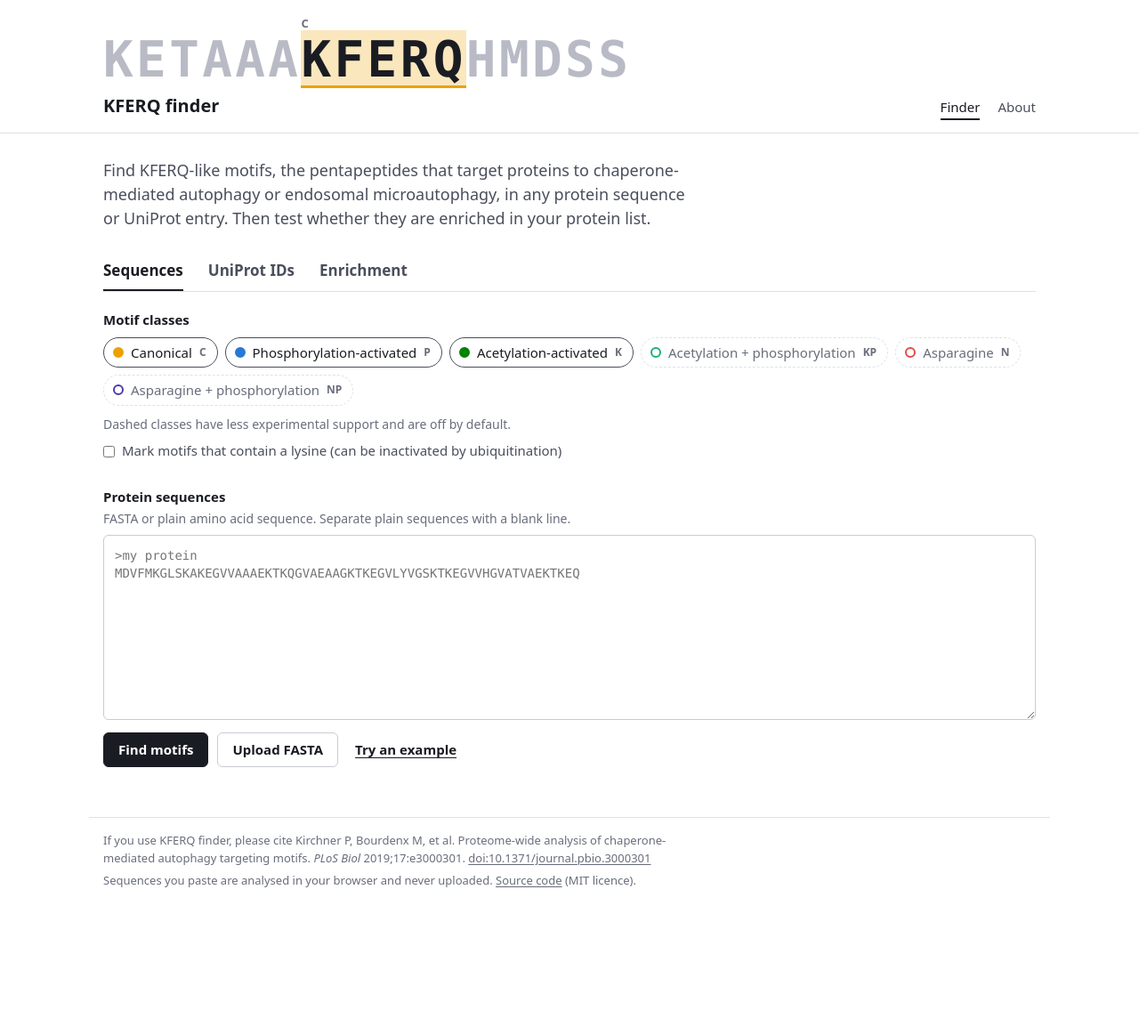
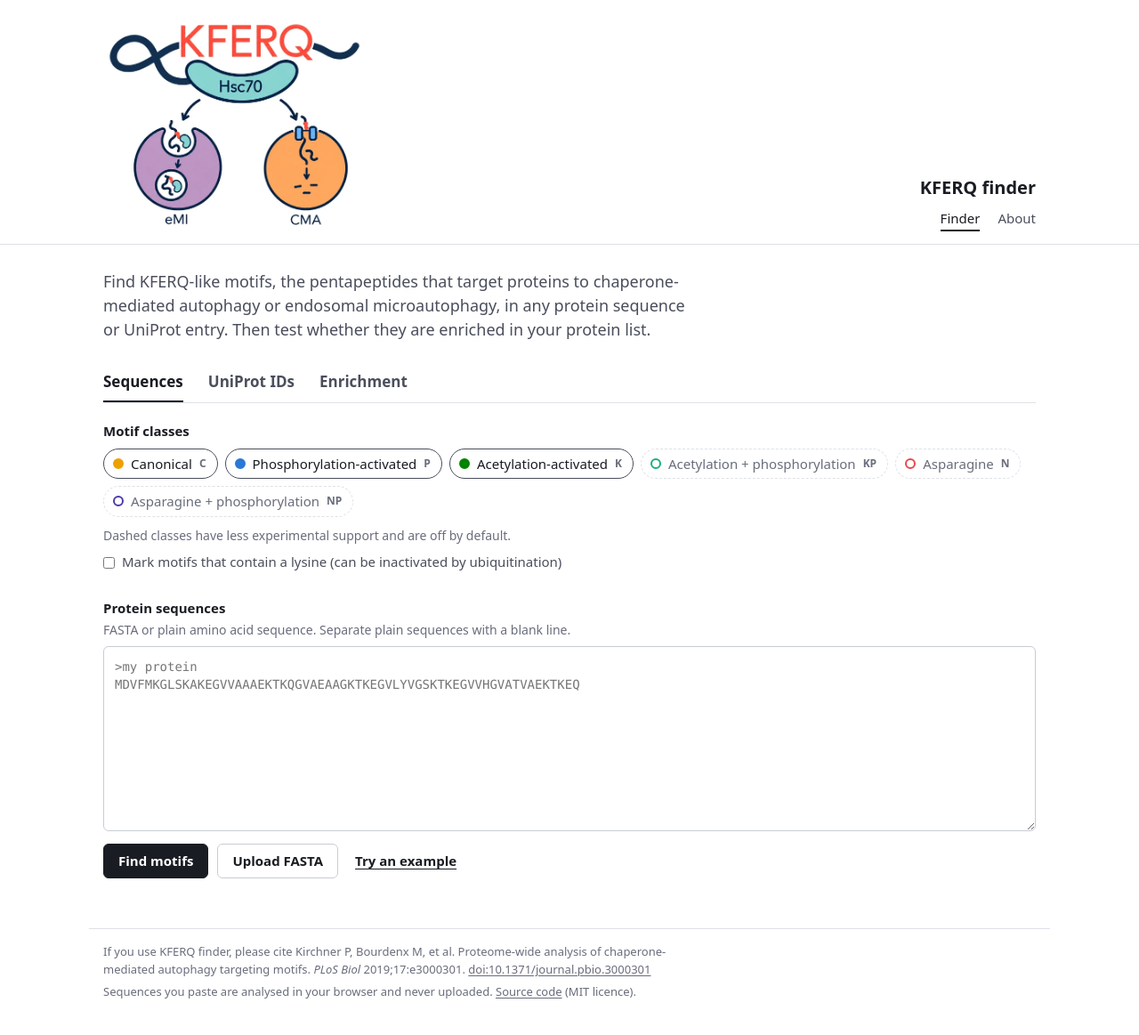
Before and after one commit to bourdenxlab/kferq-finder, a Jekyll site: the page built from index.html, in a window 1280 px wide. Shown: the whole page at 89% size. Built offline with Jekyll 4.4.1, drawn with Linux system fonts in a browser that asks for light colours; some web fonts are replaced; before the commit the page ends 1038 px from its top, so only the background shows below that.

Commit message:
Replace the sequence masthead with the KFERQ/HSC70 eMI-CMA logo
Co-Authored-By: Claude Opus 5.5 <noreply@anthropic.com>

```diff
--- a/_layouts/default.html
+++ b/_layouts/default.html
@@ -12,11 +12,14 @@
 </head>
 <body>
   <header class="masthead">
-    <div class="wrap">
-      <a class="ribbon" href="{{ '/' | relative_url }}" aria-label="KFERQ finder, home">
-        <span class="ribbon-seq" aria-hidden="true">KETAAA<mark class="m m-C"><span class="start" data-code="C">K</span>FERQ</mark>HMDSS</span>
+    <div class="wrap masthead-inner">
+      <a class="logo" href="{{ '/' | relative_url }}">
+        <picture>
+          <source type="image/webp" srcset="{{ '/assets/img/kferq-logo.webp' | relative_url }}">
+          <img src="{{ '/assets/img/kferq-logo.png' | relative_url }}" width="640" height="521" alt="KFERQ finder home. HSC70 binds the KFERQ motif and delivers proteins to endosomal microautophagy (eMI) or chaperone-mediated autophagy (CMA).">
+        </picture>
       </a>
-      <div class="masthead-row">
+      <div class="masthead-side">
         <p class="site-title">KFERQ finder</p>
         <nav aria-label="Site">
           <a href="{{ '/' | relative_url }}"{% if page.url == '/' %} aria-current="page"{% endif %}>Finder</a>
--- a/assets/css/style.css
+++ b/assets/css/style.css
@@ -39,16 +39,13 @@ a:hover { text-decoration-thickness: 2px; }
 
 .wrap { max-width: 1080px; margin: 0 auto; padding: 0 16px; }
 
-/* masthead: the motif that named the family, as found in ribonuclease A */
-.masthead { border-bottom: 1px solid var(--rule); padding: 28px 0 14px; margin-bottom: 28px; }
-.ribbon { display: inline-block; text-decoration: none; padding-top: 0.5em; }
-.ribbon-seq {
-  font: 600 clamp(30px, 7vw, 56px)/1.1 var(--mono);
-  letter-spacing: 0.06em;
-  color: #b8bbc5;
-}
-.ribbon-seq mark.m { color: var(--ink); }
-.masthead-row { display: flex; align-items: baseline; justify-content: space-between; gap: 16px; margin-top: 6px; }
+/* masthead: logo of the two HSC70-dependent routes the motif opens */
+.masthead { border-bottom: 1px solid var(--rule); padding: 20px 0 14px; margin-bottom: 28px; }
+.masthead-inner { display: flex; flex-wrap: wrap; align-items: flex-end; justify-content: space-between; gap: 12px 24px; }
+.logo { display: block; border-radius: var(--radius); }
+.logo img { display: block; height: 200px; width: auto; }
+@media (min-width: 760px) { .logo img { height: 240px; } }
+.masthead-side { display: flex; flex-direction: column; align-items: flex-end; gap: 4px; }
 .site-title { margin: 0; font-size: 20px; font-weight: 700; }
 .masthead nav { display: flex; gap: 20px; font-size: 15px; }
 .masthead nav a { text-decoration: none; color: var(--ink-2); padding: 4px 0; }
@@ -172,7 +169,6 @@ mark.m { color: inherit; background: color-mix(in srgb, var(--c) 26%, white); bo
   content: attr(data-code); position: absolute; left: 0; top: -1.15em;
   font: 600 10px/1 var(--font); color: var(--ink-2); letter-spacing: 0;
 }
-.ribbon .start::before { font-size: 13px; top: -1.1em; color: var(--muted); }
 .seq-legend { font-size: 13px; color: var(--muted); margin: 6px 0 0; }
 
 .m-C { --c: var(--c-C); }
@@ -221,6 +217,8 @@ h3.section { font-size: 16px; margin: 24px 0 6px; }
 .site-footer p { margin: 0 0 6px; max-width: 90ch; }
 
 @media (max-width: 560px) {
+  .logo img { height: 150px; }
+  .masthead-side { flex-direction: row; justify-content: space-between; width: 100%; align-items: baseline; }
   .tabs { gap: 20px; }
   .tabs button { font-size: 16px; }
   .lede { font-size: 17px; }
```
Also changed, not shown: assets/img/kferq-logo.png (added), assets/img/kferq-logo.webp (added).
